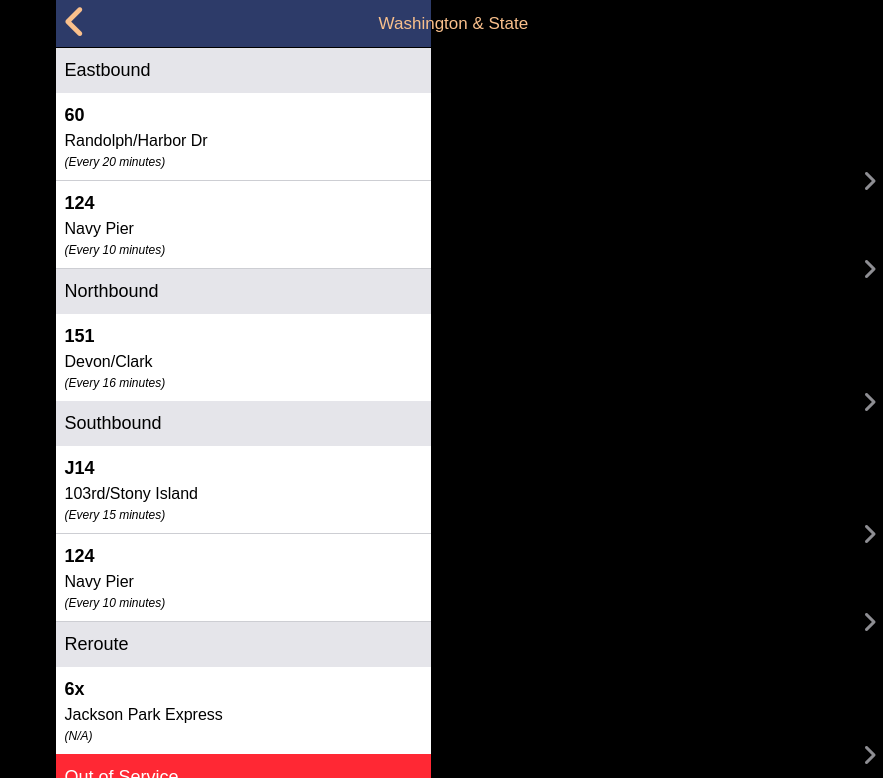
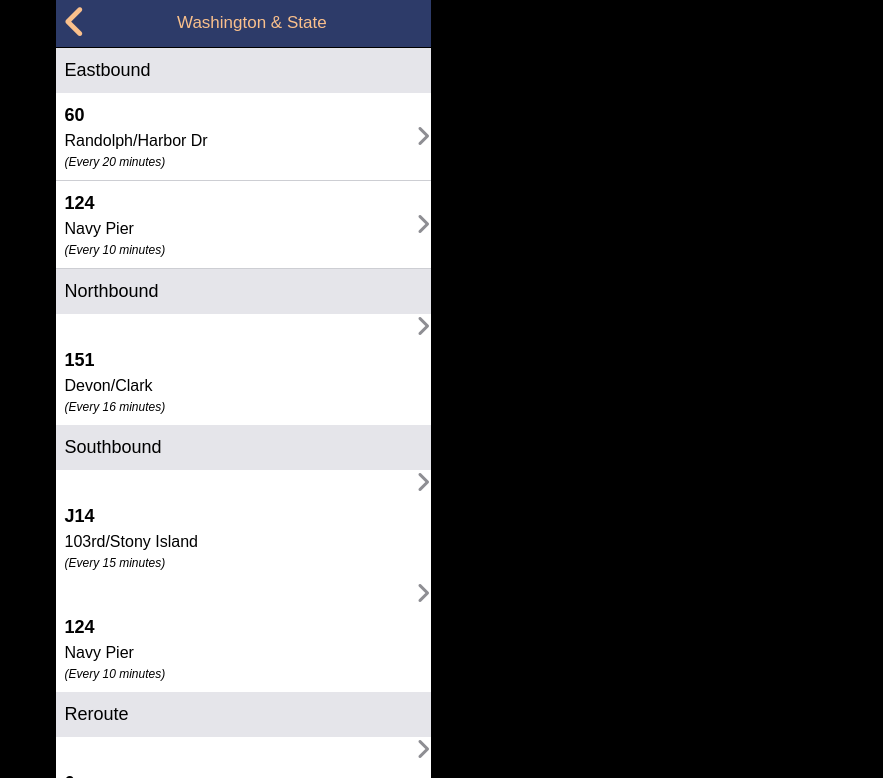
Before and after one commit to NariYA13/BusyBus, a plain HTML site: page index.html in a window 1280 px wide. Shown: the part 22-800 px from the top of the page, without its empty margins (397-1280 px from the left). Drawn offline with Linux system fonts and the light colour scheme.

Commit message:
updated css

```diff
--- a/index.html
+++ b/index.html
@@ -30,15 +30,19 @@
       <div class="BBEast">
         <div class="BEastbound">
           <i class="fa fa-angle-right fa-2x"></i>
+          <div class="info">
             <h2>60</h2>
             <h3>Randolph/Harbor Dr</h3>
             <h4>(Every 20 minutes)</h4>
           </div>
+        </div>
         <div class="BEastbound">
           <i class="fa fa-angle-right fa-2x"></i>
+          <div class="info">
             <h2>124</h2>
             <h3>Navy Pier</h3>
             <h4>(Every 10 minutes)</h4>
+          </div>
         </div>
       </div>
       <div class="content">
@@ -47,9 +51,11 @@
       <div class="BBNorth">
         <div class="BNorthbound">
           <i class="fa fa-angle-right fa-2x"></i>
+          <div class="info">
             <h2>151</h2>
             <h3>Devon/Clark</h3>
             <h4>(Every 16 minutes)</h4>
+          </div>
         </div>
       </div>
       <div class="content">
@@ -58,15 +64,19 @@
       <div class="BBSouth">
         <div class="BSouthbound">
           <i class="fa fa-angle-right fa-2x"></i>
+          <div class="info">
             <h2>J14</h2>
             <h3>103rd/Stony Island</h3>
             <h4>(Every 15 minutes)</h4>
           </div>
+        </div>
         <div class="BSouthbound">
           <i class="fa fa-angle-right fa-2x"></i>
+          <div class="info">
             <h2>124</h2>
             <h3>Navy Pier</h3>
             <h4>(Every 10 minutes)</h4>
+          </div>
         </div>
       </div>
       <div class="content">
@@ -75,9 +85,11 @@
       <div class="BBReroute">
         <div class="BReroute">
           <i class="fa fa-angle-right fa-2x"></i>
+          <div class="content">
             <h2>6x</h2>
             <h3>Jackson Park Express</h3>
             <h4>(N/A)</h4>
+          </div>
         </div>
       </div>
       <div class="noservicecontent">
@@ -99,6 +111,5 @@
         <h4>(Resumes at 6 AM)</h4>
       </div>
     </section>
-    </section>
   </body>
 </html>
--- a/style.css
+++ b/style.css
@@ -36,48 +36,43 @@ nav {
 .headertitle {
   font-size: 17px;
   font-family: sans-serif;
-  top: 0;
-  position: fixed;
-  width: 100%;
-  display: flex;
-  justify-content: center;
-  padding-right: 39%;
-  padding-top: 33px;
+  margin-top: 7px;
+  margin-left: 90px;
 }
 
 .arrow-left {
   color: #FAC08C;
   float: left;
+  display: flex;
   padding-left: 2%;
 }
 
 .BEastbound i {
   color: #8E8E93;
   z-index: 1;
-  position: absolute;
-  padding-left: 63%;
-  padding-top: 6%;
+  text-align: right;
+  display: block;
 }
 
 .BNorthbound i {
   color: #8E8E93;
-  position: absolute;
-  padding-left: 63%;
-  padding-top: 6%;
+  z-index: 1;
+  text-align: right;
+  display: block;
 }
 
 .BSouthbound i {
   color: #8E8E93;
-  position: absolute;
-  padding-left: 63%;
-  padding-top: 6%;
+  z-index: 1;
+  text-align: right;
+  display: block;
 }
 
 .BReroute i {
   color: #8E8E93;
-  position: absolute;
-  padding-left: 63%;
-  padding-top: 6%;
+  z-index: 1;
+  text-align: right;
+  display: block;
 }
 
 .content h1 {
@@ -117,10 +112,6 @@ nav {
   background-color: white;
   padding-left: 9px;
   padding-bottom: 9px;
-}
-
-.BEastbound h4, .BSouthbound h4 {
-  border-bottom: 1px solid #CDCED3;
 }
 
 .BOutofservice {
@@ -166,3 +157,15 @@ nav {
   padding-bottom: 9px;
   border-bottom: 1px solid #CDCED3;
 }
+
+.info {
+  width: 100%;
+}
+
+.BEastbound {
+  display: flex;
+  flex-direction: row-reverse;
+  justify-content: center;
+  align-items: center;
+  border-bottom: 1px solid #CDCED3;
+}
```
Lines whose indentation alone changed are shown as unchanged.
